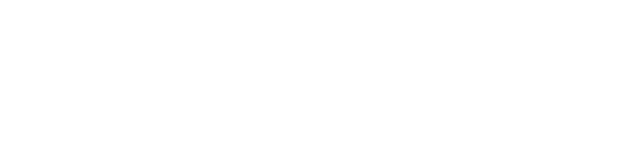
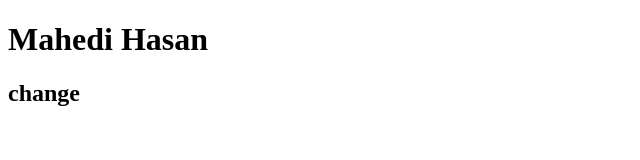
Before and after one commit to Mahedimm/PRAC1, a plain HTML site: page index.html in a window 1280 px wide. Shown: the whole page, without its empty margins (0-640 px from the left). Drawn offline with Linux system fonts and the light colour scheme.

Commit message:
new commit

```diff
--- a/index.html
+++ b/index.html
@@ -7,6 +7,7 @@
     <title>Document</title>
 </head>
 <body>
-
+    <h1>Mahedi Hasan</h1>
+    <h2>change</h2>
 </body>
 </html>
```
